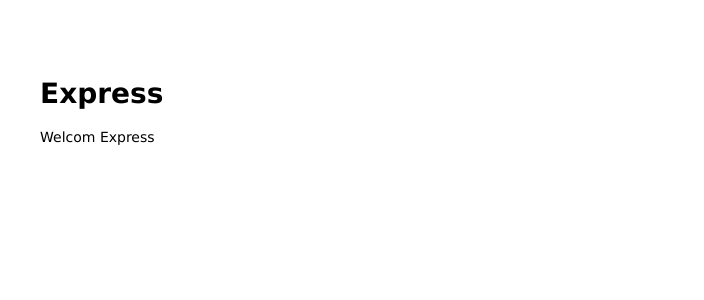
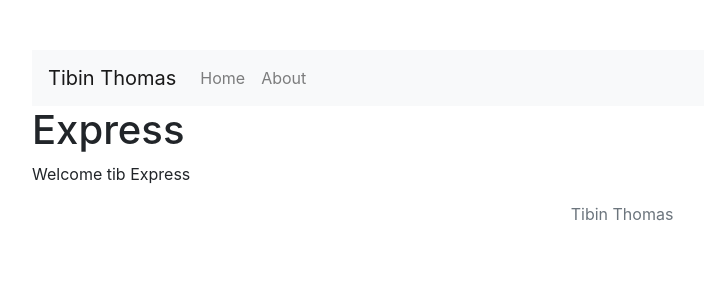
Before and after one commit to tibinthomas9/COMP229_Assign01, a Node server app: page / in a window 1280 px wide. Shown: the top 300 px of the page, without its empty margins (18-722 px from the left). Run offline with Node 20, Linux system fonts and the light colour scheme.

Commit message:
added partials

```diff
--- a/app.js
+++ b/app.js
@@ -37,5 +37,12 @@ app.use(function(err, req, res, next) {
   res.status(err.status || 500);
   res.render('error');
 });
+let port = process.env.PORT;
+if (port == null || port == "") {
+    port = 5000;
+}
+app.listen(port, () => {
+    console.log('Listening to port 3000.');
+});
 
 module.exports = app;
--- a/package.json
+++ b/package.json
@@ -3,10 +3,11 @@
   "version": "0.0.0",
   "private": true,
   "scripts": {
-    "start": "node ./bin/www"
+    "start": "node app.js"
   },
   "dependencies": {
     "@fortawesome/fontawesome-free": "^5.15.2",
+    "bootstrap": "3.3.7",
     "cookie-parser": "~1.4.4",
     "debug": "~2.6.9",
     "ejs": "~2.6.1",
--- a/views/index.ejs
+++ b/views/index.ejs
@@ -3,9 +3,16 @@
   <head>
     <title><%= title %></title>
     <link rel='stylesheet' href='/stylesheets/style.css' />
+    <%- include('../views/partials/head'); %>
   </head>
   <body>
+    <header>
+      <%- include('../views/partials/header'); %>
+  </header>
     <h1><%= title %></h1>
-    <p>Welcom <%= title %></p>
+    <p>Welcome tib <%= title %></p>
+    <footer>
+      <%- include('../views/partials/footer'); %>
+  </footer>
   </body>
 </html>
--- /dev/null
+++ b/views/partials/footer.ejs
@@ -0,0 +1 @@
+<p class="text-center text-muted">Tibin Thomas</p>
--- /dev/null
+++ b/views/partials/head.ejs
@@ -0,0 +1,8 @@
+<meta charset="UTF-8">
+<title> Tibin Thomas</title>
+
+<!-- CSS (load bootstrap from a CDN) -->
+<link rel="stylesheet" href="https://cdnjs.cloudflare.com/ajax/libs/twitter-bootstrap/4.5.2/css/bootstrap.min.css">
+<style>
+    body { padding-top:50px; }
+</style>
--- /dev/null
+++ b/views/partials/header.ejs
@@ -0,0 +1,11 @@
+<nav class="navbar navbar-expand-lg navbar-light bg-light">
+    <a class="navbar-brand" href="/">Tibin Thomas</a>
+    <ul class="navbar-nav mr-auto">
+      <li class="nav-item">
+        <a class="nav-link" href="/">Home</a>
+      </li>
+      <li class="nav-item">
+        <a class="nav-link" href="/about">About</a>
+      </li>
+    </ul>
+  </nav>
```
Also changed, not shown: 1 other file.
